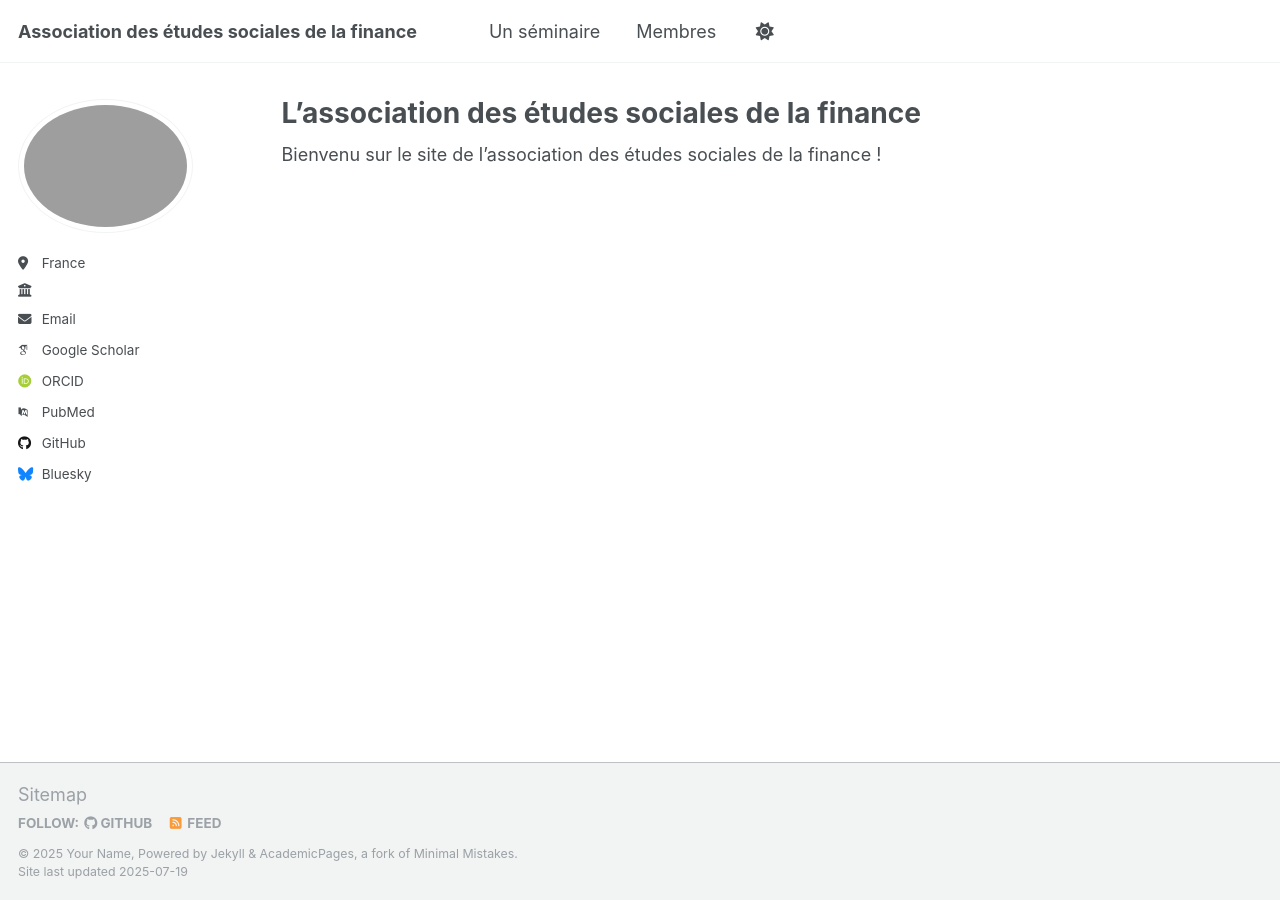
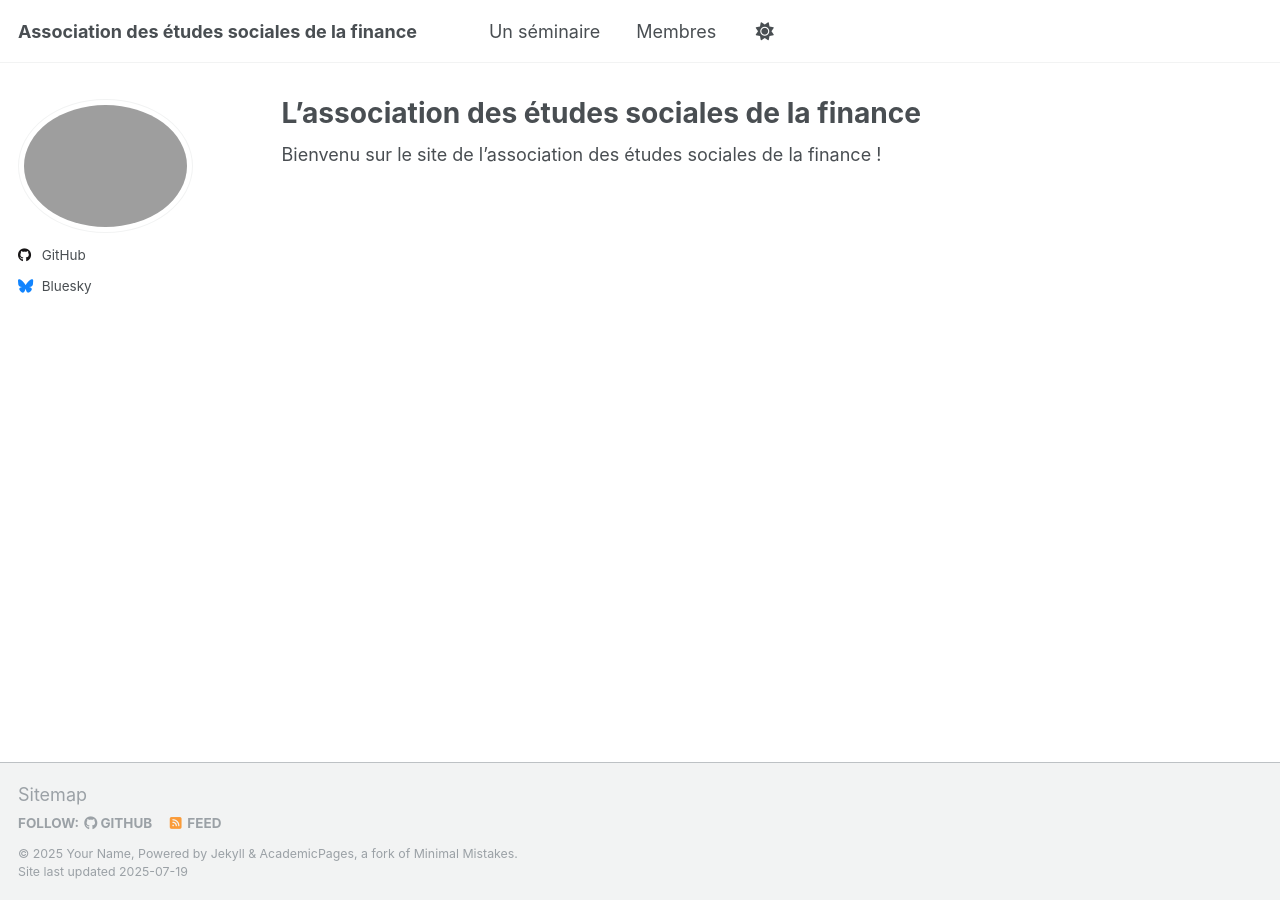
Before and after one commit to ssfa-aesf/ssfa-aesf.github.io, a Jekyll site: the page built from _pages/about.md, in a window 1280 px wide. Built offline with Jekyll 4.4.1, drawn with Linux system fonts in a browser that asks for light colours; some web fonts are replaced; a script that is not in the unit is left out.

Commit message:
Update _config.yml

```diff
--- a/_config.yml
+++ b/_config.yml
@@ -22,23 +22,23 @@ repository               : "ssfa-aesf/ssfa-aesf.github.io"
 #               Additional customization can be done by editing /_includes/author-profile.html
 author:
   # Biographic information
-  avatar           : ""
-  name             : ""
+  avatar           : #
+  name             : #
   pronouns         : # example: "she/her"
-  bio              : ""
-  location         : "France"
-  employer         : ""
+  bio              : #
+  location         : #
+  employer         : #
   uri              : # URL
-  email            : "asso.ssfa@proton.me"
+  email            : #
 
   # Academic websites
   academia         : # URL
   arxiv            : # URL - Update with the correct link to your profile
-  googlescholar    : ""
+  googlescholar    : #
   impactstory      : # URL
-  orcid            : ""
+  orcid            : #
   semantic         : # URL
-  pubmed           : ""
+  pubmed           : #
   researchgate     : # URL
   scopus           : # URL
 
```
